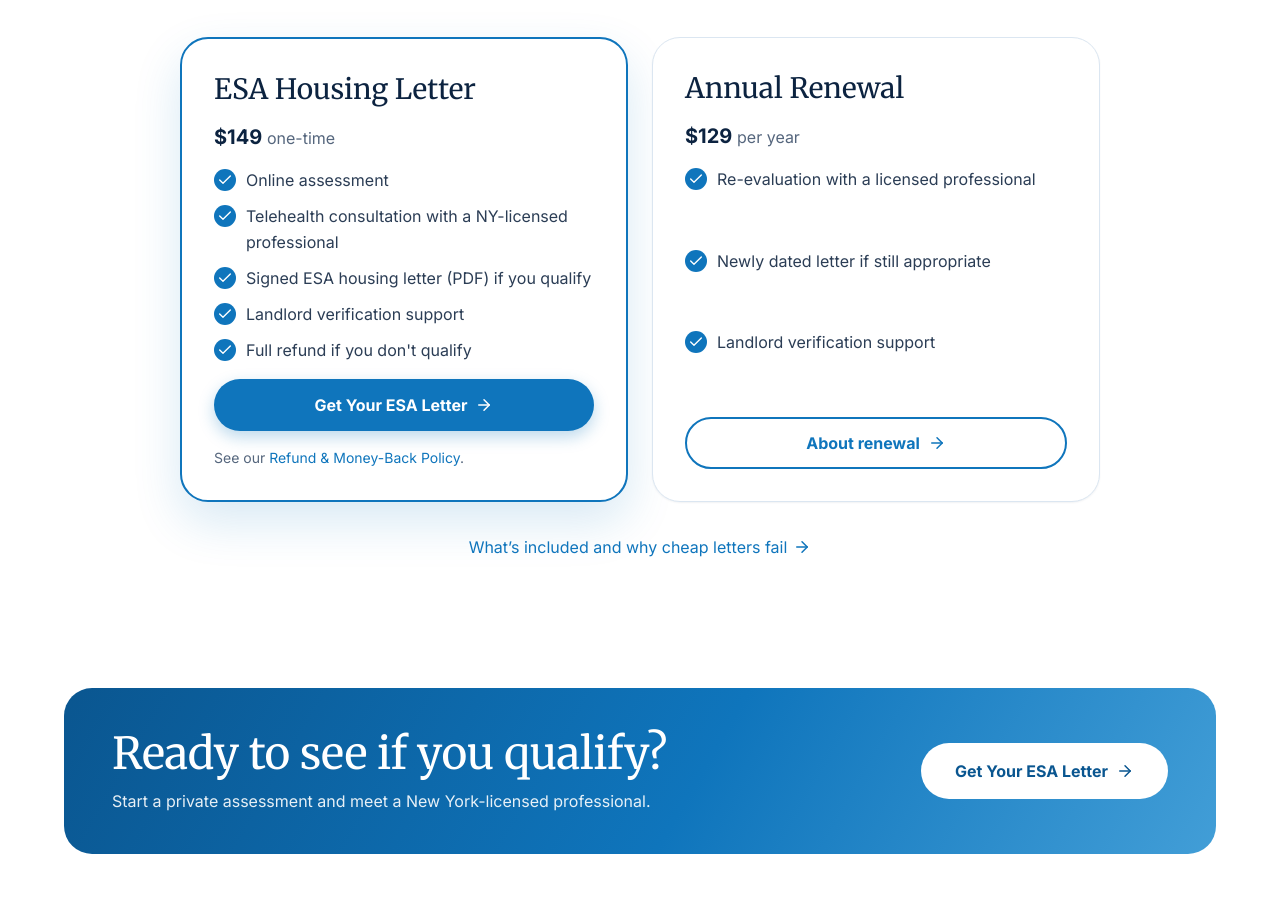
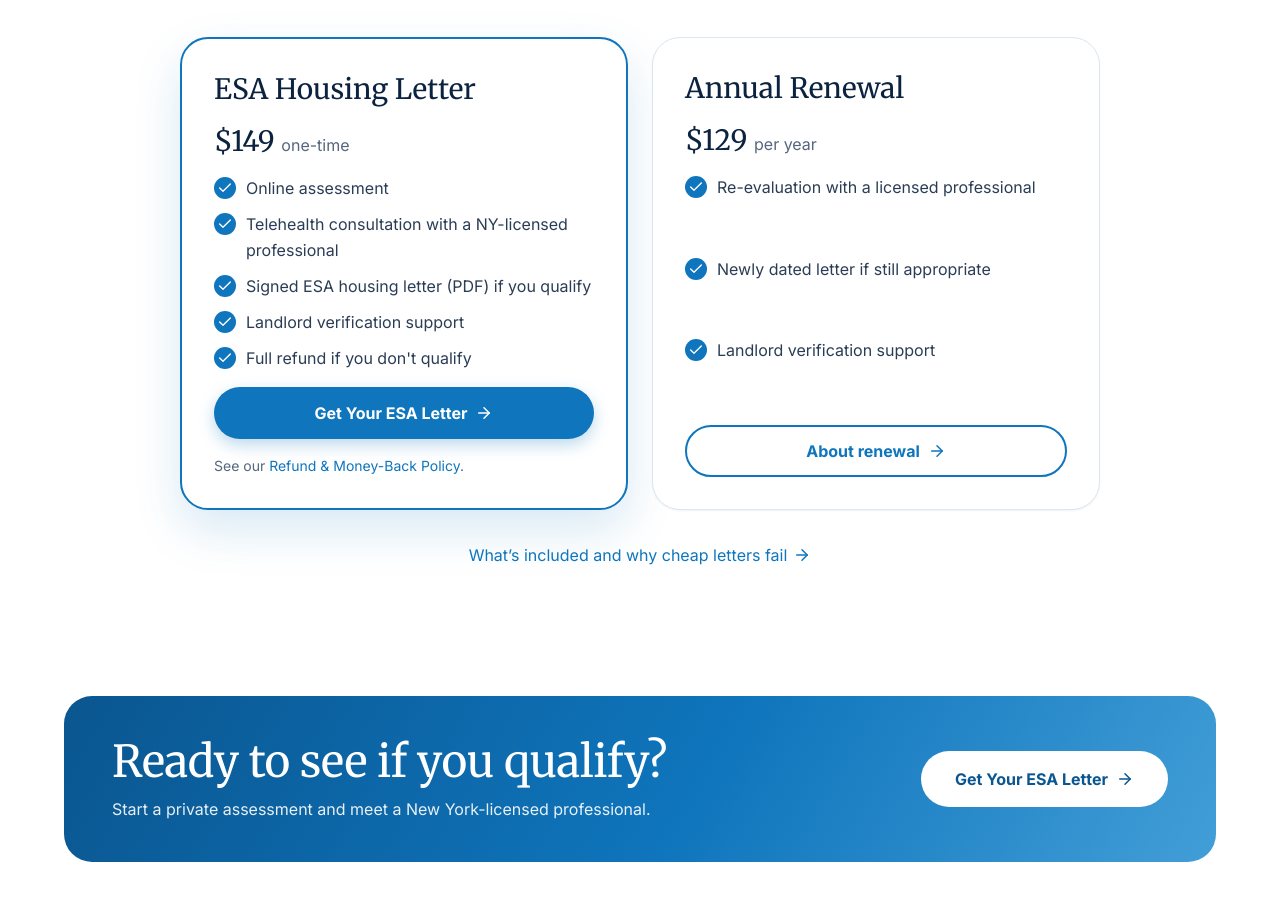
Before and after one commit to Aman-scripts/esaletternew-york, a Next.js app: page / in a window 1280 px wide. Shown: the part 4852-5752 px from the top of the page. Built offline with nearby package versions, Linux system fonts and the light colour scheme; no server answers.

Commit message:
refactor(pricing): change pricing price to h3 with text-h3
- Update pricing__price element to h3.pricing__price.text-h3 in PricingBlock.tsx

```diff
--- a/components/modules/PricingBlock.tsx
+++ b/components/modules/PricingBlock.tsx
@@ -23,9 +23,9 @@ export function PricingBlock() {
     <div className="pricing">
       <div className="pricing__card pricing__card--featured">
         <h3 className="pricing__name text-h3">ESA Housing Letter</h3>
-        <h4 className="pricing__price text-h4">
+        <h3 className="pricing__price text-h3">
           {formatPrice(site.pricing.letter)} <small className="pricing__period text-body-normal">one-time</small>
-        </h4>
+        </h3>
         <ul className="pricing__list">
           {letterIncludes.map((item) => (
             <li key={item}>
@@ -41,9 +41,9 @@ export function PricingBlock() {
       </div>
       <div className="pricing__card">
         <h3 className="pricing__name text-h3">Annual Renewal</h3>
-        <h4 className="pricing__price text-h4">
+        <h3 className="pricing__price text-h3">
           {formatPrice(site.pricing.renewal)} <small className="pricing__period text-body-normal">per year</small>
-        </h4>
+        </h3>
         <ul className="pricing__list">
           {renewalIncludes.map((item) => (
             <li key={item}>
```
